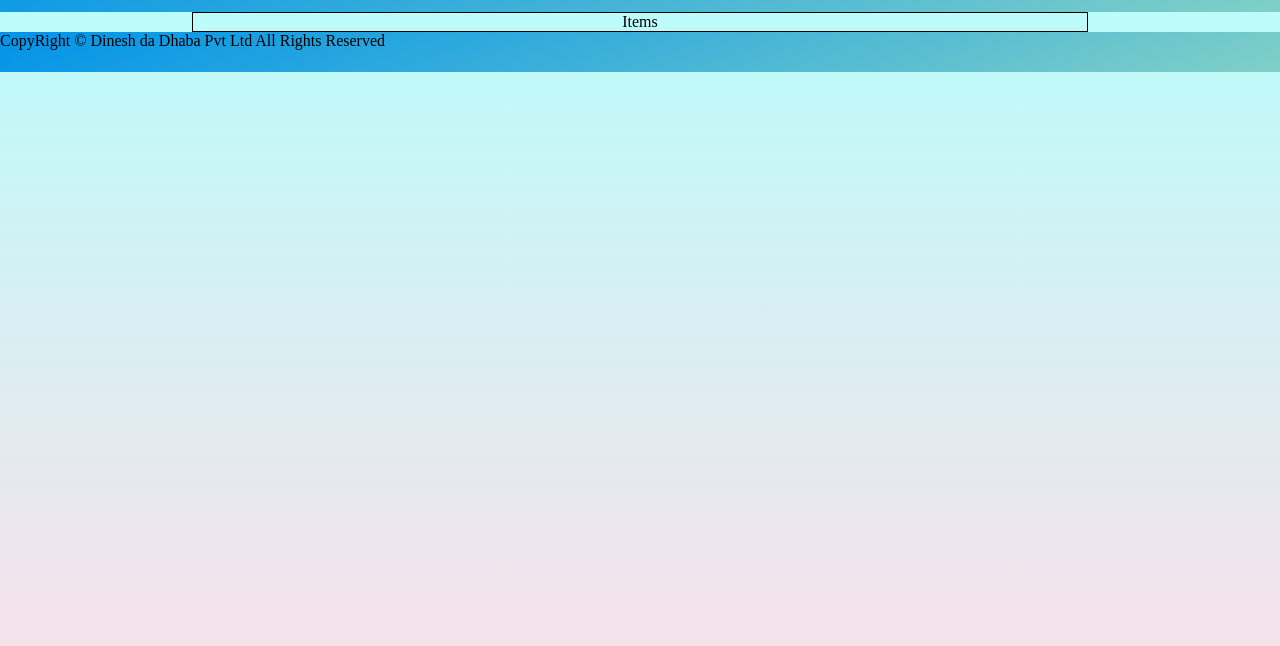
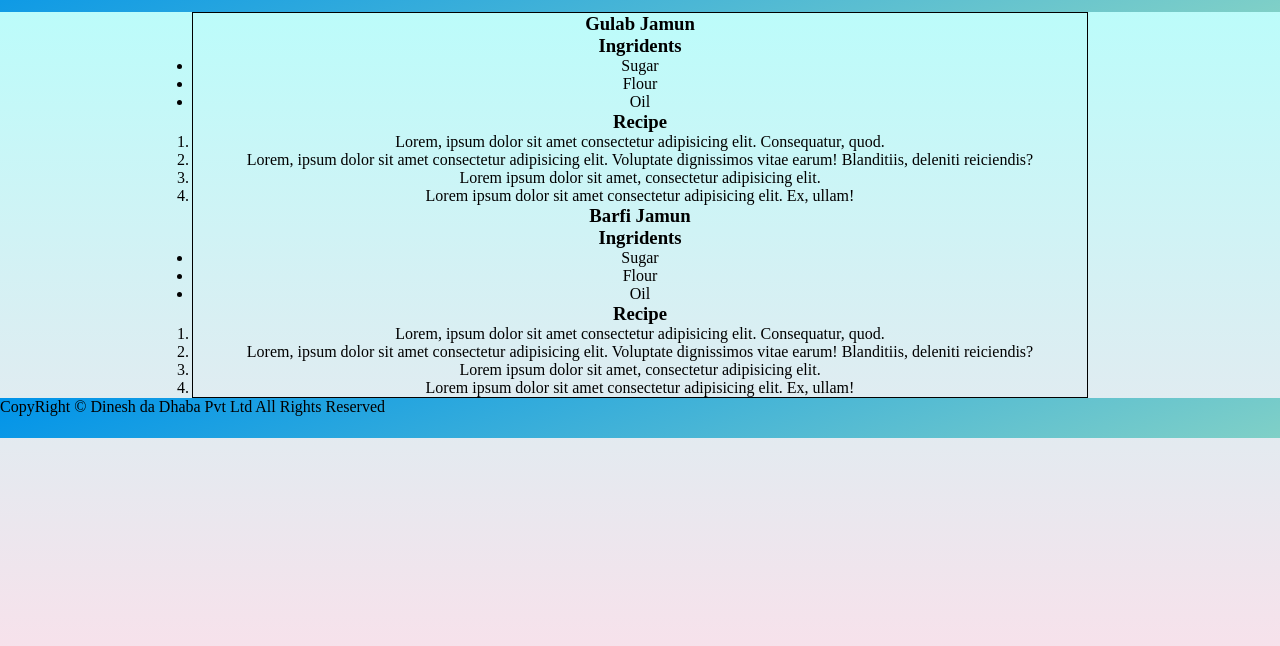
Before and after one commit to DineshBhuwad29/DemoWebsites, a plain HTML site: page Recipe Website/index.html in a window 1280 px wide. Shown: the part 62-708 px from the top of the page. Drawn offline with Linux system fonts and the light colour scheme.

Commit message:
Recipe Card

```diff
--- a/Recipe Website/index.html
+++ b/Recipe Website/index.html
@@ -29,7 +29,69 @@
 
         <main>
             <div class="contentbox">
-                <p>Items</p>
+                <section>
+                    <div class="item">
+                        <div class="leftbox">
+                            <h3>Gulab Jamun</h3>
+                            <div>
+                                <h3>Ingridents</h3>
+                                <ul>
+                                <li>Sugar</li>
+                                <li>Flour</li>
+                                <li>Oil</li>
+                                </ul>
+                            </div>
+
+                            <div>
+                                <h3>Recipe</h3>
+                                <ol>
+                                <li>Lorem, ipsum dolor sit amet consectetur adipisicing elit. Consequatur, quod.</li>
+                                <li>Lorem, ipsum dolor sit amet consectetur adipisicing elit. Voluptate dignissimos vitae earum! Blanditiis, deleniti reiciendis?</li>
+                                <li>Lorem ipsum dolor sit amet, consectetur adipisicing elit.</li>
+                                <li>Lorem ipsum dolor sit amet consectetur adipisicing elit. Ex, ullam!</li>
+                                </ol>
+                            </div>
+
+
+                        </div>
+                        <div class="rightbox">
+
+                        </div>
+                    </div>
+                </section>
+
+                <section>
+                    <div class="item">
+                        <div class="leftbox">
+                            <h3>Barfi Jamun</h3>
+                            <div>
+                                <h3>Ingridents</h3>
+                                <ul>
+                                <li>Sugar</li>
+                                <li>Flour</li>
+                                <li>Oil</li>
+                                </ul>
+                            </div>
+
+                            <div>
+                                <h3>Recipe</h3>
+                                <ol>
+                                <li>Lorem, ipsum dolor sit amet consectetur adipisicing elit. Consequatur, quod.</li>
+                                <li>Lorem, ipsum dolor sit amet consectetur adipisicing elit. Voluptate dignissimos vitae earum! Blanditiis, deleniti reiciendis?</li>
+                                <li>Lorem ipsum dolor sit amet, consectetur adipisicing elit.</li>
+                                <li>Lorem ipsum dolor sit amet consectetur adipisicing elit. Ex, ullam!</li>
+                                </ol>
+                            </div>
+
+
+                        </div>
+                        <div class="rightbox">
+
+                        </div>
+                    </div>
+                </section>
+
+
             </div>
         </main>
 
```
